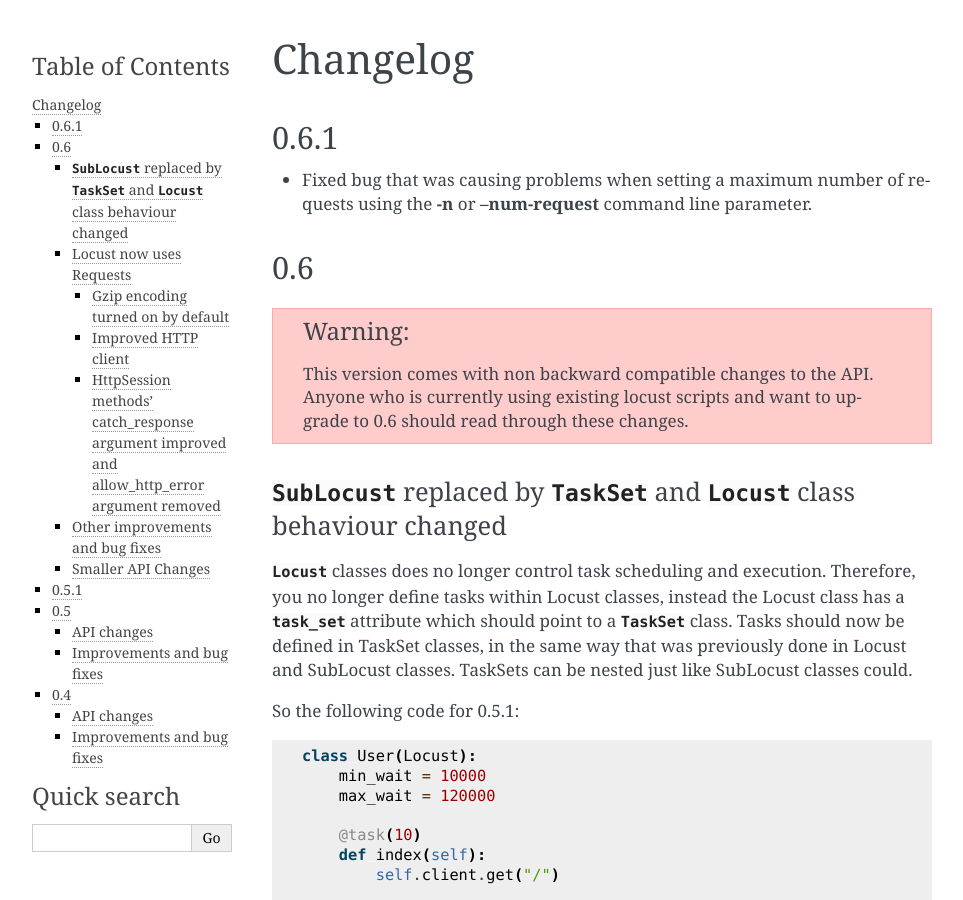
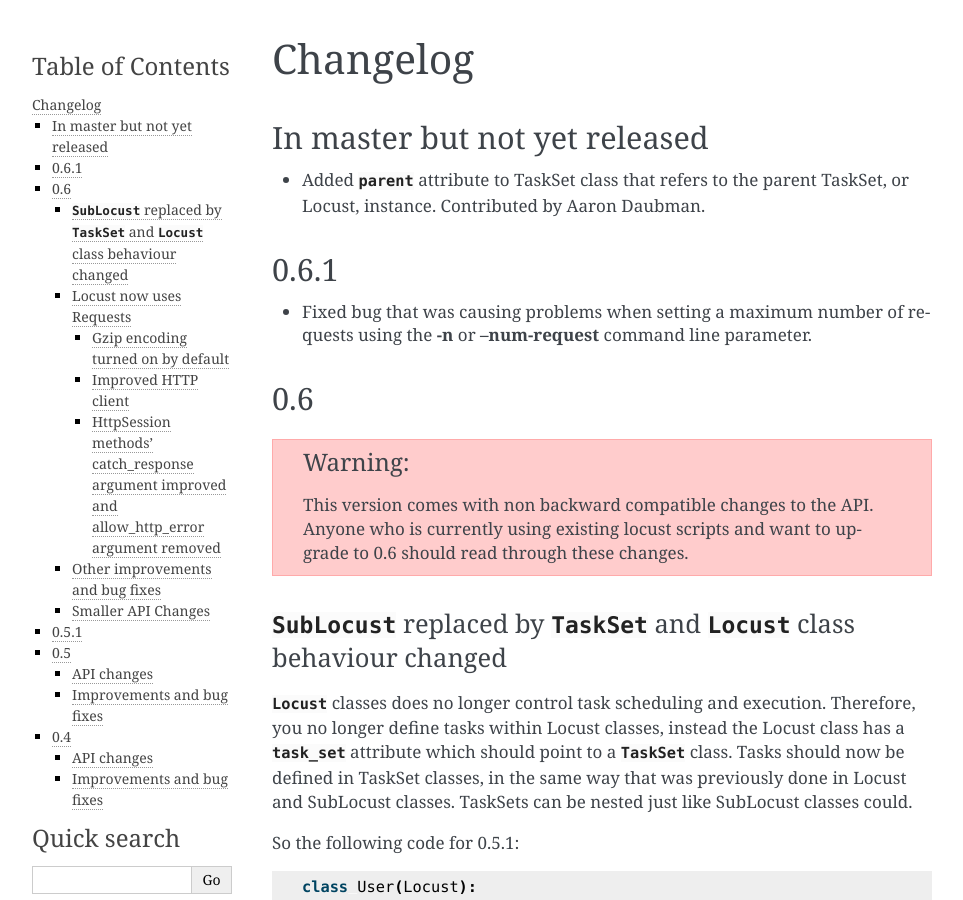
Before and after one commit to locustio/locust, a Sphinx documentation site: the page built from docs/changelog.rst, in a window 1280 px wide and 900 px high. Shown: the whole window, without its empty margins (148-1111 px from the left). Built offline with Sphinx 7.4.7, drawn with Linux system fonts in a browser that asks for light colours.

Commit message:
Added TaskSet.parent attribute to API docs, and an entry in the changelog

```diff
--- a/docs/api.rst
+++ b/docs/api.rst
@@ -17,7 +17,7 @@
 =============
 
 .. autoclass:: locust.core.TaskSet
-	:members: locust, min_wait, max_wait, client, tasks, interrupt, schedule_task
+	:members: locust, parent, min_wait, max_wait, client, tasks, interrupt, schedule_task
 
 task decorator
 ==============
--- a/docs/changelog.rst
+++ b/docs/changelog.rst
@@ -1,6 +1,13 @@
 ##########
 Changelog
 ##########
+
+In master but not yet released
+==============================
+
+* Added :py:attr:`parent <locust.core.TaskSet.parent>` attribute to TaskSet class that
+  refers to the parent TaskSet, or Locust, instance. Contributed by Aaron Daubman.
+
 
 0.6.1
 =====
```
